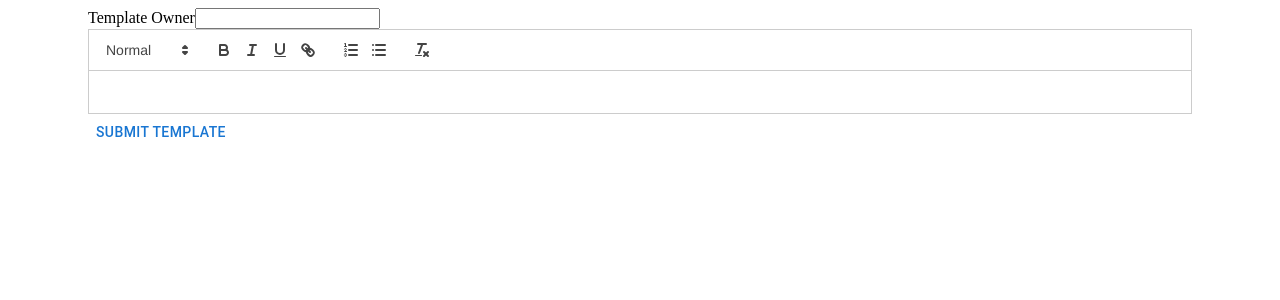
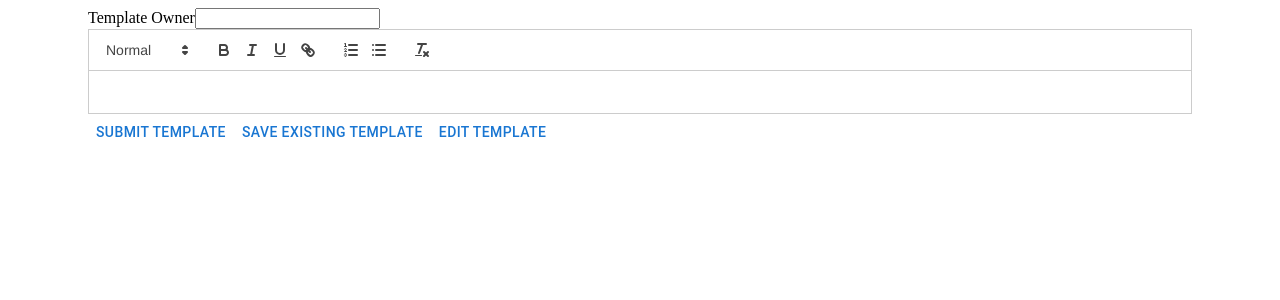
Before and after one commit to leothebeagle/react-quill-editor, a React (Create React App) app: page / in a window 1280 px wide. Shown: the top 300 px of the page. Built offline with nearby package versions, Linux system fonts and the light colour scheme.

Commit message:
handle submit and edit via + toggle mode

```diff
--- a/src/App.js
+++ b/src/App.js
@@ -16,7 +16,7 @@ const App = () => {
     };
 
     console.log("payload: " + payload.htmlContent)
-    console.log('Template submitted successfully');
+    console.log('Template submitted successfully')
     setMode('view')
     setSelectedTemplate(content)
     console.log(mode)
@@ -41,12 +41,19 @@ const App = () => {
 }
 
 const handleSave = async (content) => {
+  setMode('view')
   console.log("I've clicked submit after editing")
+  console.log("This is the edited content: " + content)
+}
+
+const enableEditMode = () => {
+  setMode('edit')
+  console.log("enabled edit mode")
 }
 
   return (
     <Container>
-      <MessageEditor mode={mode} selectedTemplate={selectedTemplate}  handleSubmit={handleSubmit} handleSave={handleSave} />
+      <MessageEditor mode={mode} selectedTemplate={selectedTemplate}  handleSubmit={handleSubmit} handleSave={handleSave} enableEditMode={enableEditMode}/>
     </Container>
   )
 }
--- a/src/MessageEditor.js
+++ b/src/MessageEditor.js
@@ -3,21 +3,32 @@ import ReactQuill from 'react-quill';
 import 'react-quill/dist/quill.snow.css';
 import { Button, Container } from '@mui/material';
 
-const MessageEditor = ({ mode, selectedTemplate, handleSubmit, handleSave }) => {
+const MessageEditor = ({ mode, selectedTemplate, handleSubmit, handleSave, enableEditMode }) => {
     const [content, setContent] = useState('');
+    const readOnly = mode === 'view'
 
     const handleChange = (value) => {
         setContent(value)
+    }
+
+    const handleSubmitClick = () => {
+        handleSubmit(content)
+    }
+
+    const handleSaveClick = () => {
+        handleSave(content)
     }
 
     return(
         <Container>
             <form>
                 <label>Template Owner</label>
-                <input></input>
+                <input type="text"></input>
             </form>
-            <ReactQuill value={content} onChange={handleChange} />
-            <Button onClick={() => handleSubmit(content)}>Submit Template</Button>
+            <ReactQuill value={content} onChange={handleChange} readOnly = {readOnly} />
+            <Button onClick={handleSubmitClick}>Submit Template</Button>
+            <Button onClick={handleSaveClick}>Save Existing Template</Button>
+            <Button onClick={enableEditMode}>Edit Template</Button>
         </Container>
     )
 }
```
